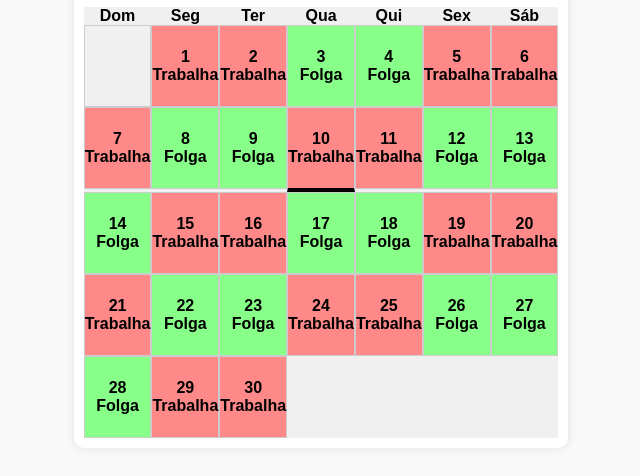
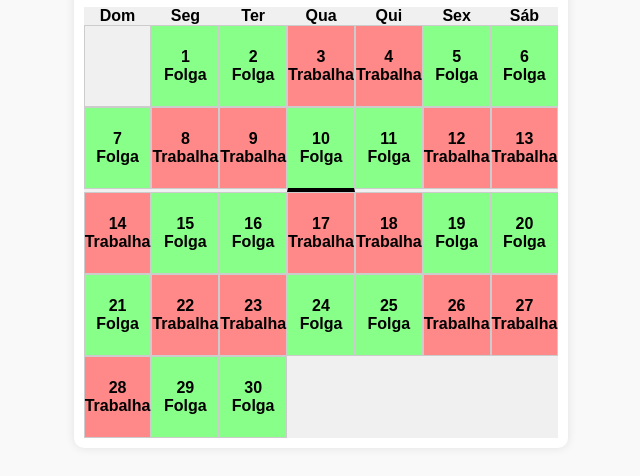
Before and after one commit to WREIS07/EscalaDeTrabalho, a plain HTML site: page index.html in a window 1280 px wide. Shown: the part 86-562 px from the top of the page, without its empty margins (319-959 px from the left). Drawn offline with Linux system fonts and the light colour scheme.

Commit message:
Update index.html

```diff
--- a/index.html
+++ b/index.html
@@ -113,9 +113,9 @@
         let trabalha = false;
 
         if (isWeekA) {
-          trabalha = [0,1,2,5,6].includes(weekday); // Semana A
+          trabalha = ![0,1,2,5,6].includes(weekday); // Semana A
         } else {
-          trabalha = [3,4].includes(weekday); // Semana B
+          trabalha = ![3,4].includes(weekday); // Semana B
         }
 
         dayCell.classList.add(trabalha ? "work" : "off");
```
